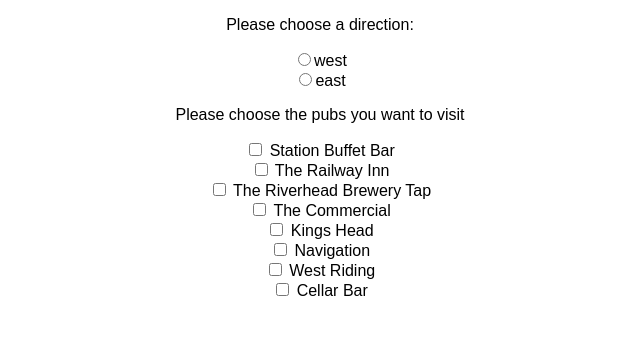
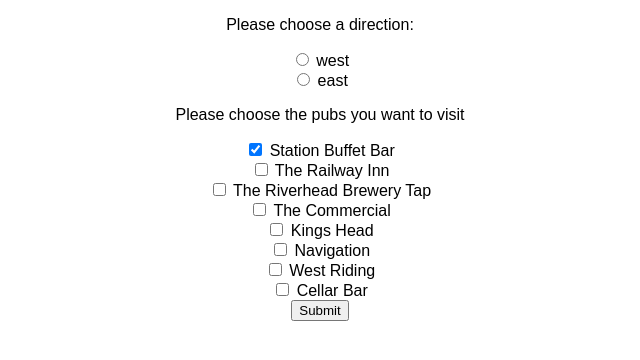
Before and after one commit to mattjbrad/react-ale-trail, a React (Create React App) app: page / in a window 1280 px wide. Shown: the top 360 px of the page, without its empty margins (320-960 px from the left). Built offline with nearby package versions, Linux system fonts and the light colour scheme.

Commit message:
handlers for direction and pub choice

```diff
--- a/src/components/Direction/Direction.js
+++ b/src/components/Direction/Direction.js
@@ -2,12 +2,12 @@ import React from 'react';
 import Radio from '../Radio/Radio';
 
 
-const direction = () => {
+const direction = (props) => {
     return (
         <div>
             <p>Please choose a direction: </p>
-            <Radio direction="west" />
-            <Radio direction="east" />
+            <Radio direction="west" changed={props.changed} />
+            <Radio direction="east" changed={props.changed} />
         </div>
     );
 }
--- a/src/components/Pubs/Pub/Pub.js
+++ b/src/components/Pubs/Pub/Pub.js
@@ -3,8 +3,8 @@ import React from 'react';
 const pub = (props) => {
     return(
         <div>
-            <input type="checkbox" id={props.pub} name="route" value={props.pub}/>
-            <label for={props.pub}> {props.pubName} </label>
+            <input type="checkbox" id={props.pub} name="route" checked={props.checked} onChange={props.changed}/>
+            <label htmlFor={props.pub}> {props.pubName} </label>
         </div>
     );
 }
--- a/src/components/Pubs/Pubs.js
+++ b/src/components/Pubs/Pubs.js
@@ -1,18 +1,13 @@
 import React from 'react';
 import Pub from './Pub/Pub';
 
-const pubs = () => {
+const pubs = (props) => {
     return (
         <div>
             <p>Please choose the pubs you want to visit</p>
-            <Pub pub='SYB' pubName='Station Buffet Bar'/>
-            <Pub pub='GNF' pubName='The Railway Inn'/>
-            <Pub pub='MSN' pubName='The Riverhead Brewery Tap'/>
-            <Pub pub='SWT' pubName='The Commercial'/>
-            <Pub pub='HUD' pubName='Kings Head'/>
-            <Pub pub='MIR' pubName='Navigation'/>
-            <Pub pub='DEW' pubName='West Riding'/>
-            <Pub pub='BTL' pubName='Cellar Bar'/>
+            {props.stops.map((pub) => {
+                return <Pub pub={pub.code} pubName={pub.name} checked={pub.visit} changed={props.changed} key={pub.code}/>
+            })}
         </div>
     );
 };
--- a/src/components/Radio/Radio.js
+++ b/src/components/Radio/Radio.js
@@ -3,8 +3,8 @@ import React from 'react';
 const radio = (props) => {
     return (
         <div>
-            <input type="radio" id={props.direction} name="direction" value={props.direction}/>
-            <label for={props.direction}>{props.direction}</label>
+            <input type="radio" id={props.direction} name="direction" value={props.direction} onChange={props.changed} />
+            <label htmlFor={props.direction}> {props.direction} </label>
         </div>
     );
 }
--- a/src/containers/RouteSettings/RouteSettings.js
+++ b/src/containers/RouteSettings/RouteSettings.js
@@ -6,14 +6,40 @@ class RouteSettings extends Component {
 
     state = {
         direction: 'west',
-        stops: []
+        stops: [
+            { code : 'syb', visit : true, name: 'Station Buffet Bar'},
+            { code : 'gnf', visit : false, name: 'The Railway Inn'},
+            { code : 'msn', visit : false, name: 'The Riverhead Brewery Tap'},
+            { code : 'swt', visit : false, name: 'The Commercial'},
+            { code : 'hud', visit : false, name: 'Kings Head'},
+            { code : 'mir', visit : false, name: 'Navigation'},
+            { code : 'dew', visit : false, name: 'West Riding'},
+            { code : 'btl', visit : false, name: 'Cellar Bar'}
+        ]
+    };
+
+    changeDirectionHandler = (event) => {
+        this.setState({direction:event.target.value});
+    };
+
+    togglePubHandler = (event) => {
+        let stops = [...this.state.stops];
+        const pub = event.target.id;
+        const newStop = stops.find((stop)=>{
+            return stop.code === pub;
+        });
+        const stopIndex = stops.findIndex(i => i.code === newStop.code);
+        newStop.visit = !newStop.visit;
+        stops[stopIndex] = newStop;
+        this.setState({stops : stops});
     };
 
     render () {
         return (
             <div>
-                <Direction />
-                <Pubs />
+                <Direction changed={this.changeDirectionHandler} direction={this.state.direction}/>
+                <Pubs changed={this.togglePubHandler} stops={this.state.stops}/>
+                <button type="submit">Submit</button>
             </div>
         )
     }
```
